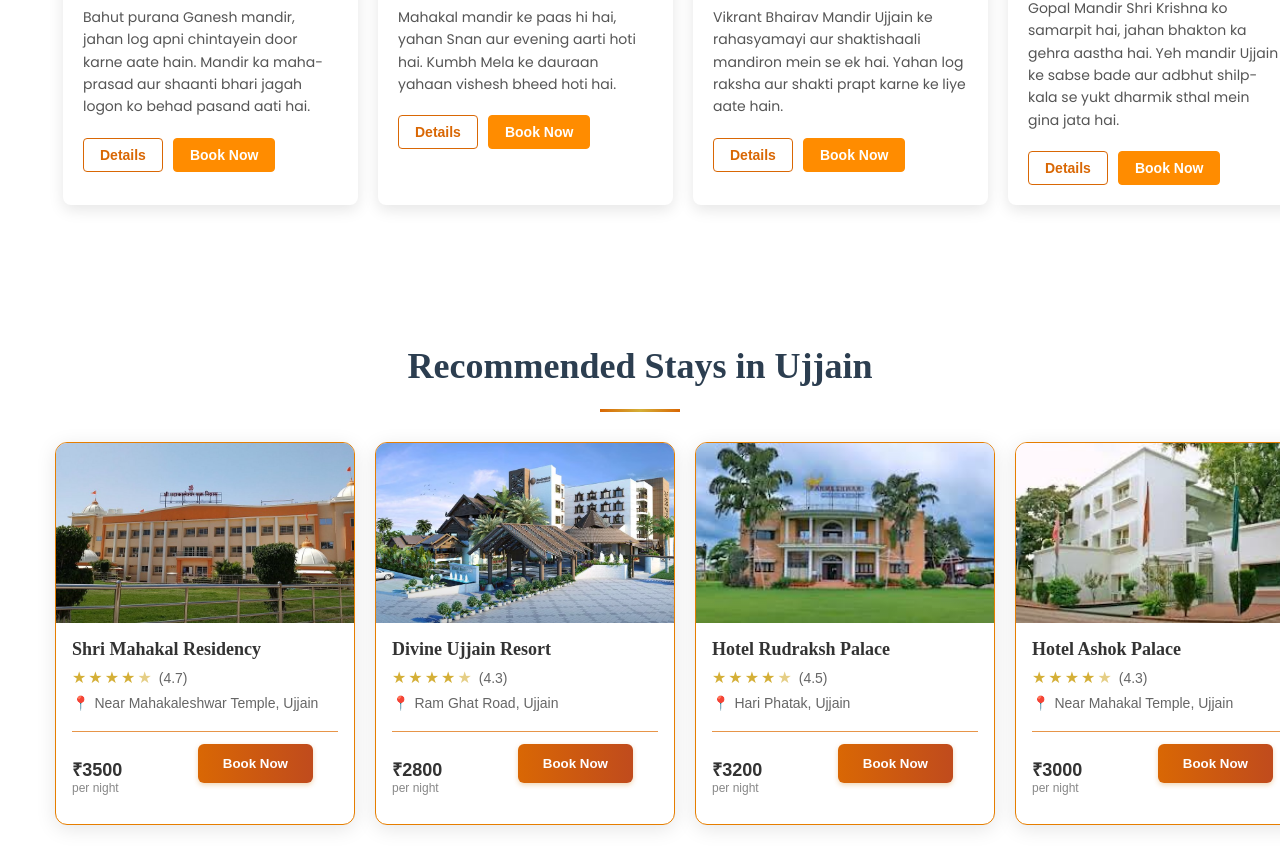
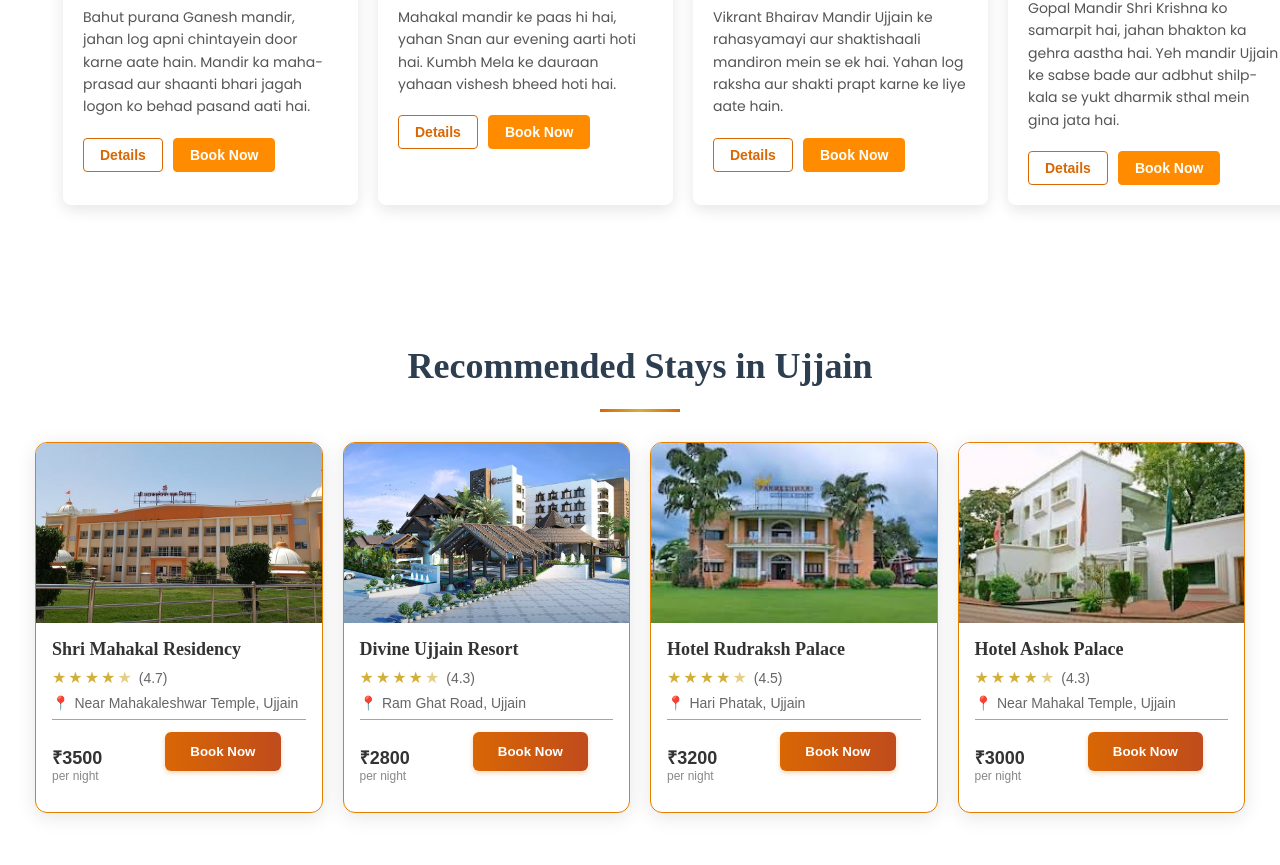
Before and after one commit to Rakhisan/Mahakaleshwar, a React (Create React App) app: page / in a window 1280 px wide. Shown: the part 5538-6403 px from the top of the page. Built offline with nearby package versions, Linux system fonts and the light colour scheme.

Commit message:
Responsiveness added on HotelCardContainer

```diff
--- a/src/components/HotelCard.css
+++ b/src/components/HotelCard.css
@@ -12,6 +12,7 @@
     position: relative;
     padding-bottom: 15px;
     font-family: 'Playfair Display', serif;
+    font-size: 28px;
   }
 
   .section-title::after {
@@ -26,30 +27,26 @@
   }
 
   .hotel-container {
-  /* display: flex;
-  flex-wrap: wrap;
-  justify-content: center;
-  gap: 20px; */
     display: grid;
-    /* grid-template-columns: repeat(auto-fill, minmax(300px, 1fr)); */
-    grid-template-columns: repeat(4, 1fr);
+    grid-template-columns: repeat(auto-fill, minmax(280px, 1fr));
     gap: 20px;
-    padding-left: 35px;
-
+    padding: 0 15px;
+    width: 100%;
   }
 
   /* Hotel Card Styles */
   .hotel-card {
     display: flex;
     flex-direction: column;
-  width: 300px;
+    width: 100%;
+    height: 100%;
     border-radius: 12px;
     overflow: hidden;
     background-color: white;
     box-shadow: 0 4px 20px rgba(0, 0, 0, 0.1);
-  margin: 0px;
     transition: transform 0.3s ease, box-shadow 0.3s ease;
-  border: 1px solid #e67e00;}
+    border: 1px solid #e67e00;
+  }
 
   .hotel-card:hover {
     transform: translateY(-5px);
@@ -89,6 +86,7 @@
     display: flex;
     flex-direction: column;
     gap: 8px;
+    flex-grow: 1;
   }
 
   .hotel-name {
@@ -142,7 +140,7 @@
     display: flex;
     justify-content: space-between;
     align-items: center;
-  margin-top: 12px;
+    margin-top: auto;
     padding-top: 12px;
     border-top: 1px solid rgba(223, 115, 14, 0.753);
   }
@@ -164,7 +162,7 @@
   }
 
   .book-now-btn {
-  background:#e67e00;
+    background: #e67e00;
     color: white;
     border: none;
     padding: 8px 16px;
@@ -176,7 +174,7 @@
   }
 
   .book-now-btn:hover {
-  background:#e67e00;
+    background: #e67e00;
     box-shadow: 0 4px 8px rgba(158, 88, 8, 0.897);
     transform: translateY(-2px);
   }
@@ -184,29 +182,39 @@
   /* Responsive Design */
   @media screen and (max-width: 1200px) {
     .hotel-container {
-    justify-content: center;
+      grid-template-columns: repeat(3, 1fr);
+    }
+  }
+
+  @media screen and (max-width: 992px) {
+    .hotel-container {
+      grid-template-columns: repeat(2, 1fr);
+    }
+
+    .section-title {
+      font-size: 24px;
     }
   }
 
   @media screen and (max-width: 768px) {
-  .hotel-card {
-    width: calc(100% - 32px);
-    max-width: 400px;
-    margin: 10px;
-  }
-
     .hotel-container {
+      grid-template-columns: repeat(2, 1fr);
       gap: 15px;
-  }
-}
-
-@media screen and (max-width: 480px) {
-  .hotel-card {
-    margin: 10px 0;
     }
 
     .hotel-image {
       height: 160px;
+    }
+  }
+
+  @media screen and (max-width: 576px) {
+    .hotel-container {
+      grid-template-columns: 1fr;
+      padding: 0;
+    }
+
+    .hotel-card {
+      max-width: 100%;
     }
 
     .hotel-name {
@@ -228,26 +236,14 @@
     .section-title {
       font-size: 20px;
     }
+
+    .hotel-section {
+      padding: 30px 15px;
+    }
   }
 
-/* For very small screens */
   @media screen and (max-width: 320px) {
-  .hotel-card {
-    width: 100%;
-  }
-
     .hotel-image {
       height: 140px;
     }
   }
-
-/* Optional: For larger screens to display more cards per row */
-@media screen and (min-width: 1400px) {
-  .hotel-container {
-    justify-content: space-between;
-  }
-
-  .hotel-card {
-    width: 280px;
-  }
-}
--- a/src/components/HotelCard.js
+++ b/src/components/HotelCard.js
@@ -113,9 +113,11 @@ const HotelCardContainer = () => {
         <div className="hotel-section">
             <h2 className="section-title">Recommended Stays in Ujjain</h2>
             <div className="hotel-container">
-        {hotels.map((hotel) => (
+                {
+                    hotels.map((hotel) => (
                         <HotelCard key={hotel.id} hotel={hotel} />
-        ))}
+                    ))
+                }
             </div>
         </div>
     );
```
Lines whose indentation alone changed are shown as unchanged.
